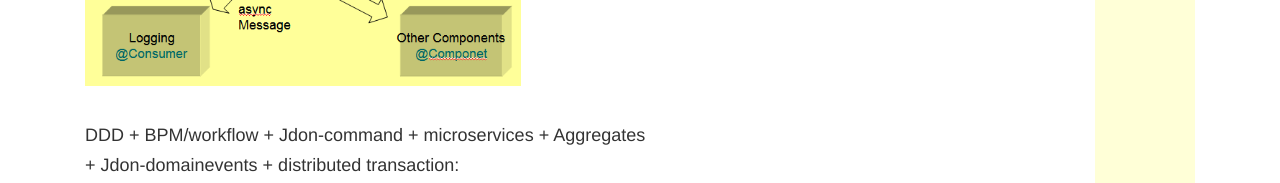
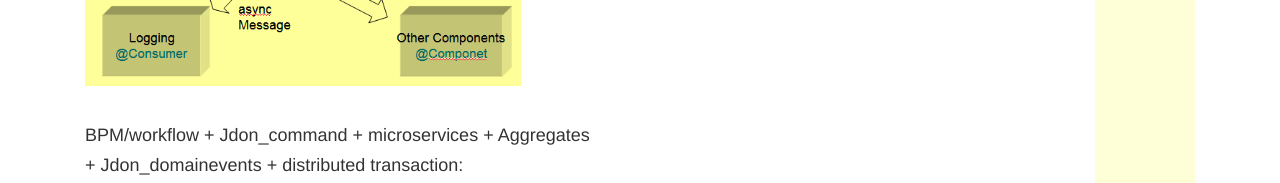
Before and after one commit to banq/banq.github.io, a plain HTML site: page index.html in a window 1280 px wide. Shown: the part 1400-1583 px from the top of the page. Drawn offline with nearby package versions, Linux system fonts and the light colour scheme.

Commit message:
Signed-off-by: banq <banq@163.com>

```diff
--- a/index.html
+++ b/index.html
@@ -94,8 +94,8 @@ style="BORDER-TOP-WIDTH: 2px; BORDER-LEFT-WIDTH: 2px; BORDER-BOTTOM-WIDTH: 2px;
                     <P> <em>Captures the memory of something interesting which affects the domain</em>. <a href="http://martinfowler.com/eaaDev/DomainEvent.html">details</a>, see <a href="http://www.udidahan.com/2008/02/29/how-to-create-fully-encapsulated-domain-models/" rel="bookmark" title="Permanent Link: How to create fully encapsulated Domain Models">How to create fully encapsulated Domain Models</a></P>
                     <P><img src="images/domainevents.png" width="436" height="250" alt=""/></P>
                     <P>&nbsp;</P>
-                    <h4> DDD + BPM/workflow + Jdon-command + microservices + Aggregates </h4>
-                    <h4>+ Jdon-domainevents + distributed transaction:</h4>
+                    <h4>   BPM/workflow + Jdon_command + microservices + Aggregates </h4>
+                    <h4>+ Jdon_domainevents + distributed transaction:</h4>
                     <p><img src="images/bpm-saga.png" width="569" height="203" alt=""/></p>
                     <p>&nbsp;</p>
                     <h4>Clean architecture</h4>
```
